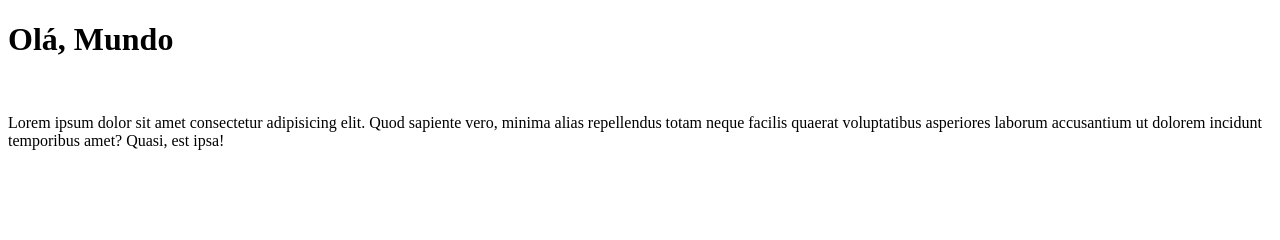
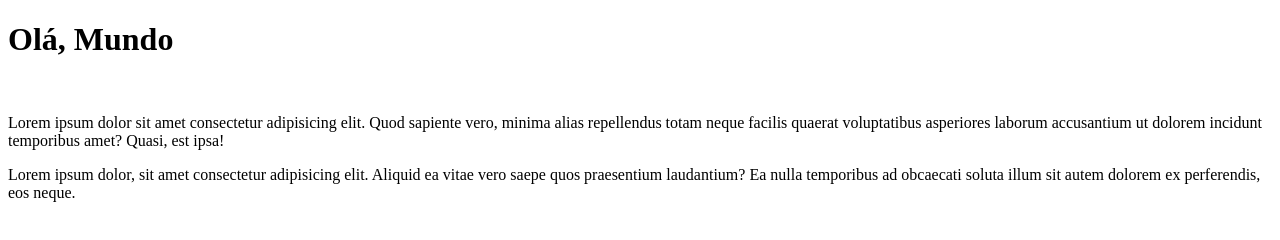
Before and after one commit to keynerMicael/Ola-mundo, a plain HTML site: page site-exemplo/index.html in a window 1280 px wide. Drawn offline with Linux system fonts and the light colour scheme.

Commit message:
adicionei um paragrafo

```diff
--- a/site-exemplo/index.html
+++ b/site-exemplo/index.html
@@ -9,6 +9,7 @@
     <h1>Olá, Mundo</h1>
     <br>
     <p>Lorem ipsum dolor sit amet consectetur adipisicing elit. Quod sapiente vero, minima alias repellendus totam neque facilis quaerat voluptatibus asperiores laborum accusantium ut dolorem incidunt temporibus amet? Quasi, est ipsa!</p>
+    <p>Lorem ipsum dolor, sit amet consectetur adipisicing elit. Aliquid ea vitae vero saepe quos praesentium laudantium? Ea nulla temporibus ad obcaecati soluta illum sit autem dolorem ex perferendis, eos neque.</p>
 
 </body>
 </html>
```
